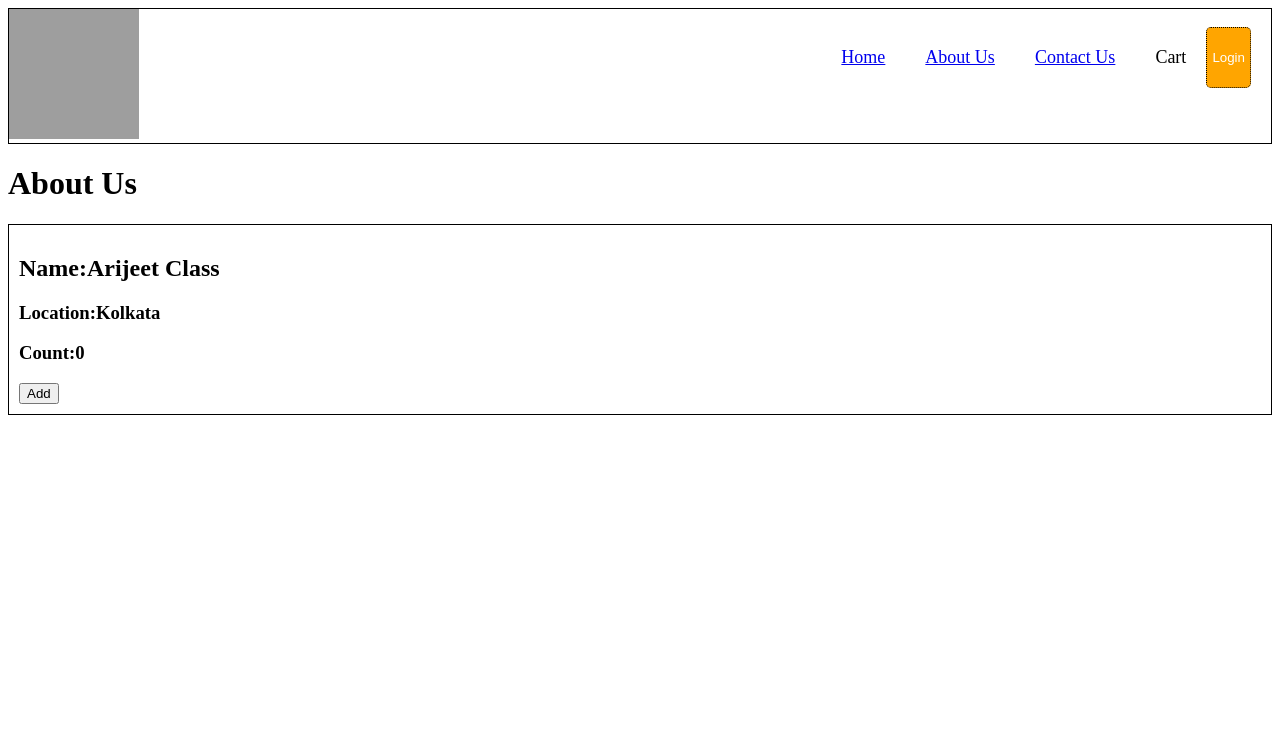
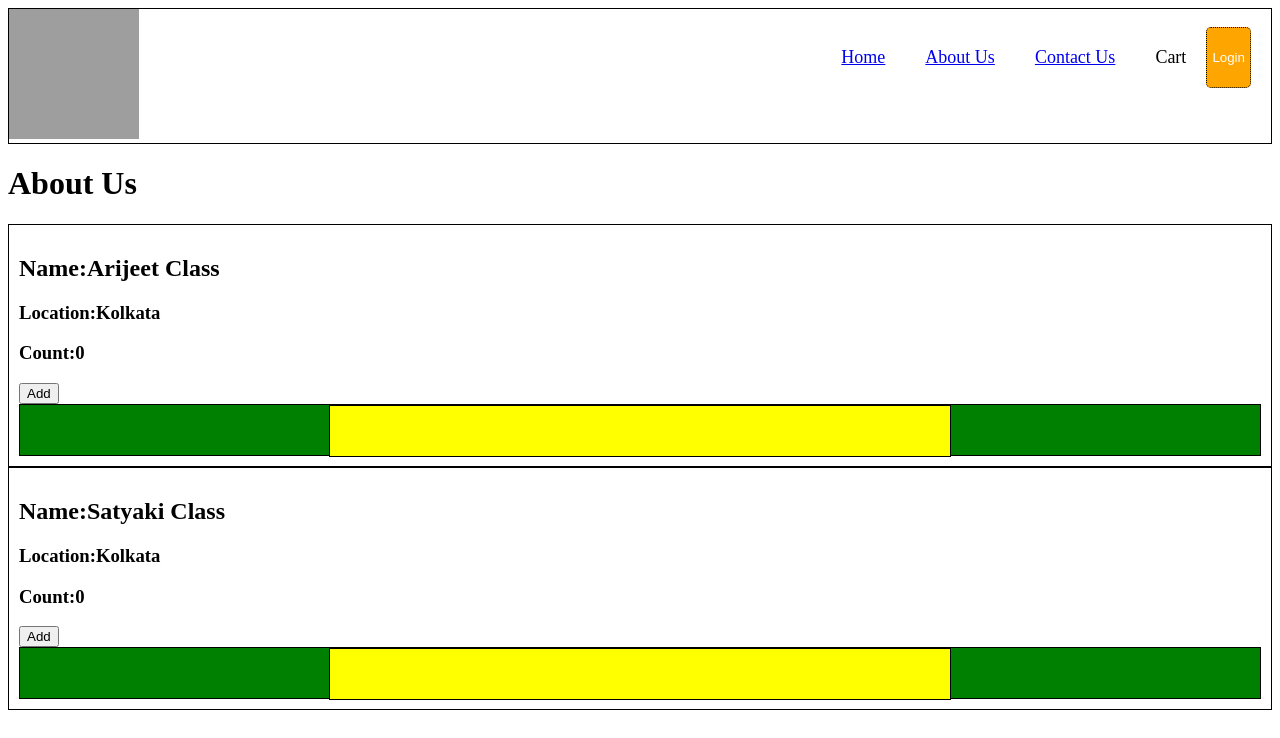
Before and after one commit to arijeetkonar1997/namaste-react, a React (Vite) app: page /about in a window 1280 px wide. Shown: the top 738 px of the page. Built offline with nearby package versions, Linux system fonts and the light colour scheme; grey boxes are pictures that could not be loaded.

Commit message:
Episode 8  Understanding lifecycle methods in class components

```diff
--- a/index.css
+++ b/index.css
@@ -104,3 +104,16 @@
     padding:10px;
     border: 1px solid black;
 }
+
+.outer{
+    height:50px;
+    border: 1px solid black;
+    background-color:green;
+}
+.inner{
+    height:50px;
+    width: 50%;
+    background-color:yellow;
+    border: 1px solid black;
+    margin:auto;
+}
--- a/src/components/About.js
+++ b/src/components/About.js
@@ -1,13 +1,25 @@
+import React from "react";
 import UserClass from "./UserClass";
 
-const About =() =>{
-
+class About extends React.Component {
+    constructor(props) {
+        super(props);
+        console.log('Parent Constructor called')
+    }
+    componentDidMount(){
+        console.log('Parent Component Did Mount called');
+    }
+    render(){
+        console.log('Parent Render called')
         return(
             <div>
             <h1>About Us</h1>
             <UserClass name={"Arijeet"} location={"Kolkata"}/>
+            <UserClass name={"Satyaki"} location={"Kolkata"}/>
             </div>
         )
     }
+}
+
 
 export default About
--- a/src/components/UserClass.js
+++ b/src/components/UserClass.js
@@ -2,11 +2,17 @@ import React from "react";
 class UserClass extends React.Component {
   constructor(props) {
     super(props);
+    console.log(this.props.name+'Child Constructor called')
     this.state = {
       count: 0,
     };
   }
+  componentDidMount(){
+    //We make API calls here
+    console.log(this.props.name+'Child Component Did Mount called');
+}
   render() {
+    console.log(this.props.name+'Child Render called')
     const { name, location } = this.props;
     return (
       <div className="user">
@@ -21,6 +27,9 @@ class UserClass extends React.Component {
         >
           Add
         </button>
+        <div className="outer">
+            <div className="inner"></div>
+        </div>
       </div>
     );
   }
```
Lines whose indentation alone changed are shown as unchanged.
